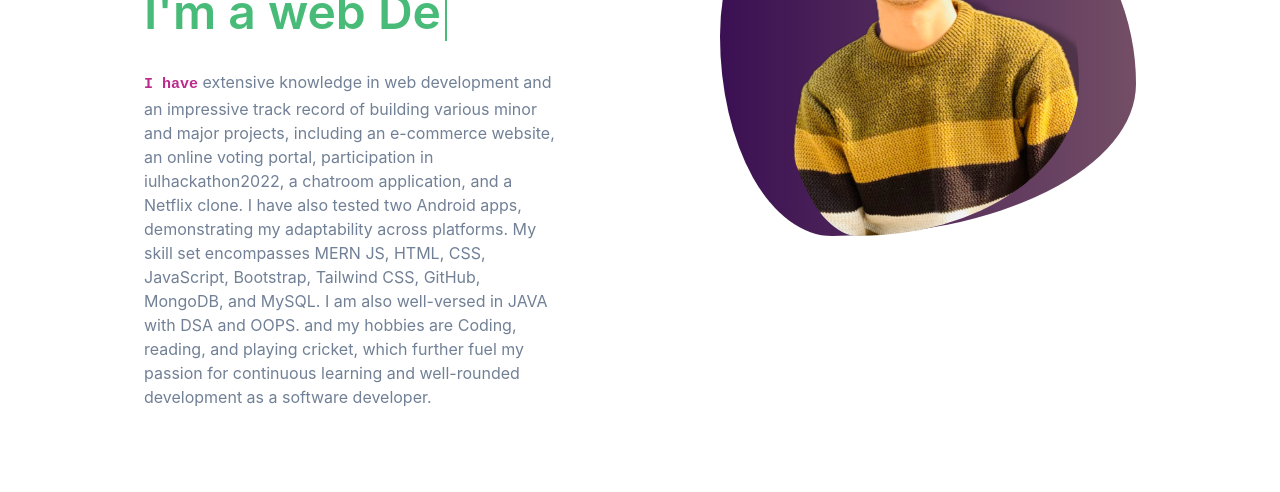
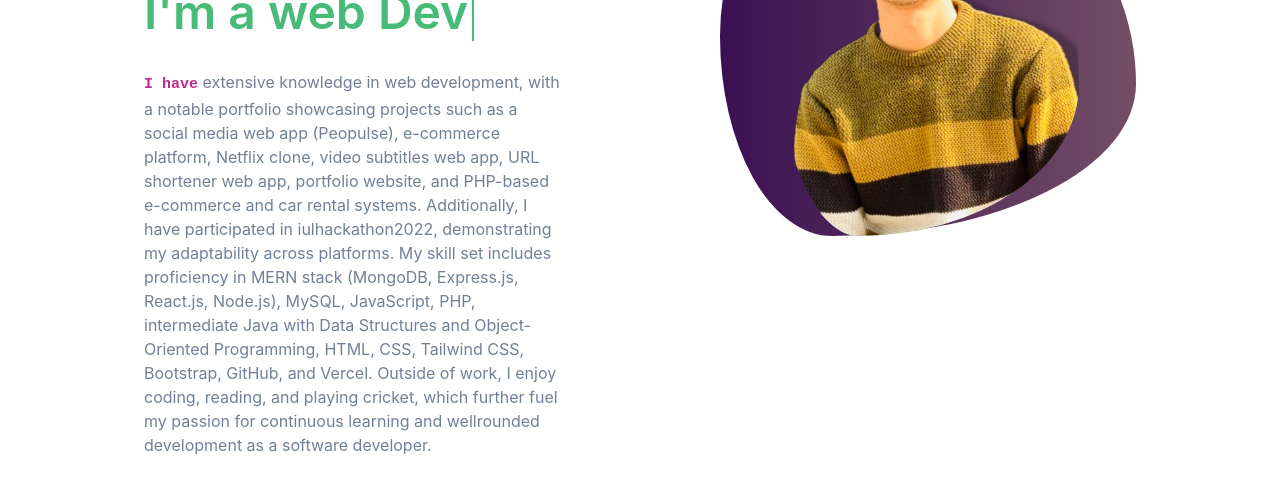
Before and after one commit to Tipu-Sultan/themancode, a React (Create React App) app: page / in a window 1280 px wide. Shown: the part 308-800 px from the top of the page. Built offline with nearby package versions, Linux system fonts and the light colour scheme; no server answers.

Commit message:
change cover line

```diff
--- a/src/home/Main.jsx
+++ b/src/home/Main.jsx
@@ -160,14 +160,18 @@ export default function CallToActionWithAnnotation() {
               >
                 I have
               </span>{' '}
-              extensive knowledge in web development and an impressive track record of building various minor and major projects,
-              including an e-commerce website, an online voting portal, participation in iulhackathon2022, a chatroom application, and a
-              Netflix clone. I have also tested two Android apps, demonstrating my adaptability across platforms. My skill set encompasses
-              MERN JS, HTML, CSS, JavaScript, Bootstrap, Tailwind CSS, GitHub, MongoDB, and MySQL. I am also well-versed in JAVA with DSA
-              and OOPS. and my hobbies are Coding, reading, and playing cricket, which further fuel my passion for continuous learning and
-              well-rounded development as a software developer.
-
-
+                extensive knowledge in web development, with a notable
+                portfolio showcasing projects such as a social media web app (Peopulse),
+                e-commerce platform, Netflix clone, video subtitles web app, URL
+                shortener web app, portfolio website, and PHP-based e-commerce and
+                car rental systems. Additionally, I have participated in iulhackathon2022,
+                demonstrating my adaptability across platforms. My skill set includes
+                proficiency in MERN stack (MongoDB, Express.js, React.js, Node.js),
+                MySQL, JavaScript, PHP, intermediate Java with Data Structures and
+                Object-Oriented Programming, HTML, CSS, Tailwind CSS, Bootstrap,
+                GitHub, and Vercel. Outside of work, I enjoy coding, reading, and playing
+                cricket, which further fuel my passion for continuous learning and wellrounded
+                development as a software developer.
             </Text>
           </Box>
 
```
